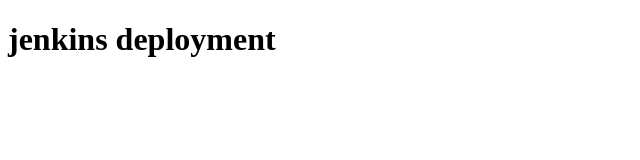
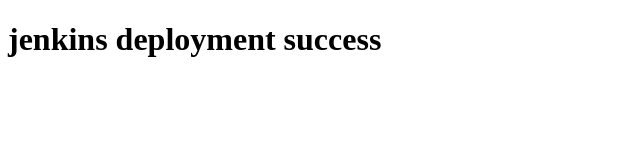
Before and after one commit to ddvenkat09/test-demo-html-nginx, a plain HTML site: page index.html in a window 1280 px wide. Shown: the whole page, without its empty margins (0-640 px from the left). Drawn offline with Linux system fonts and the light colour scheme.

Commit message:
Update index.html

```diff
--- a/index.html
+++ b/index.html
@@ -4,6 +4,6 @@
     <title>Hello World</title>
 </head>
 <body>
-    <h1>jenkins deployment</h1>
+    <h1>jenkins deployment success</h1>
 </body>
 </html>
```
